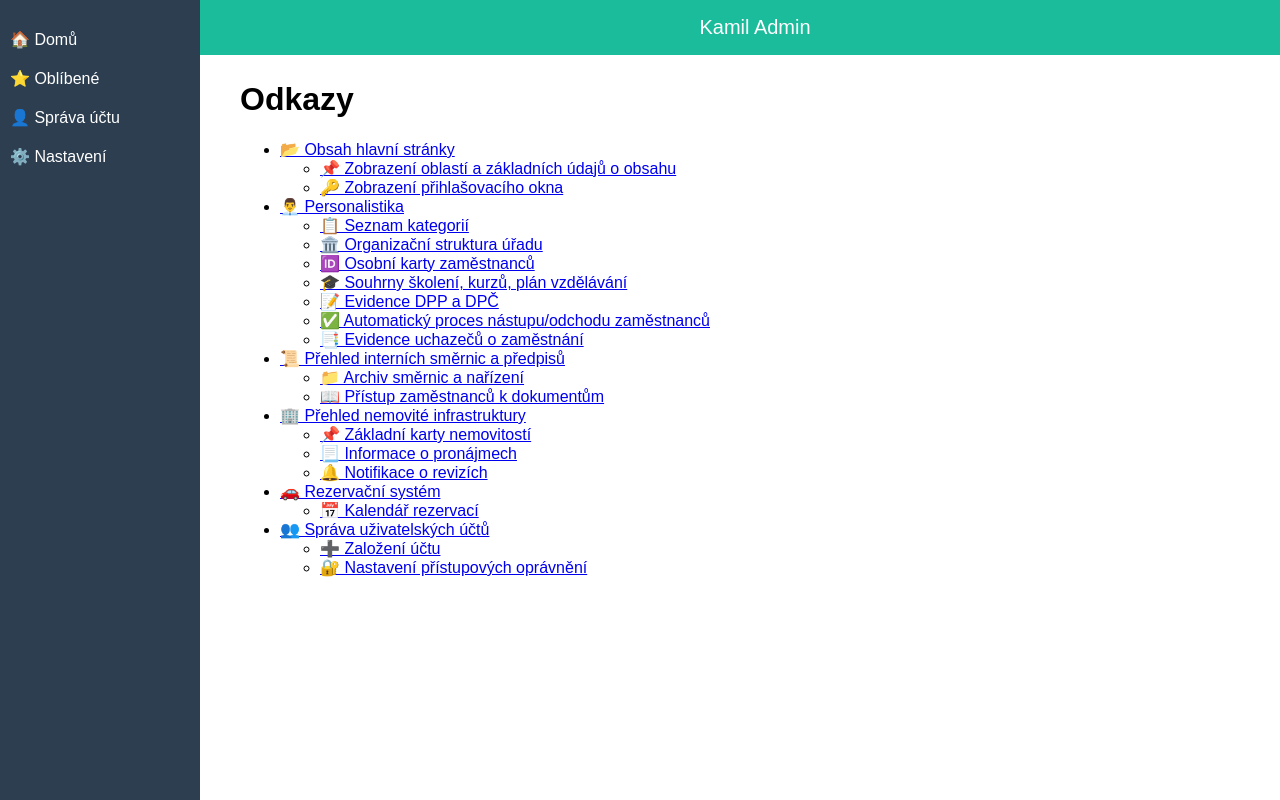
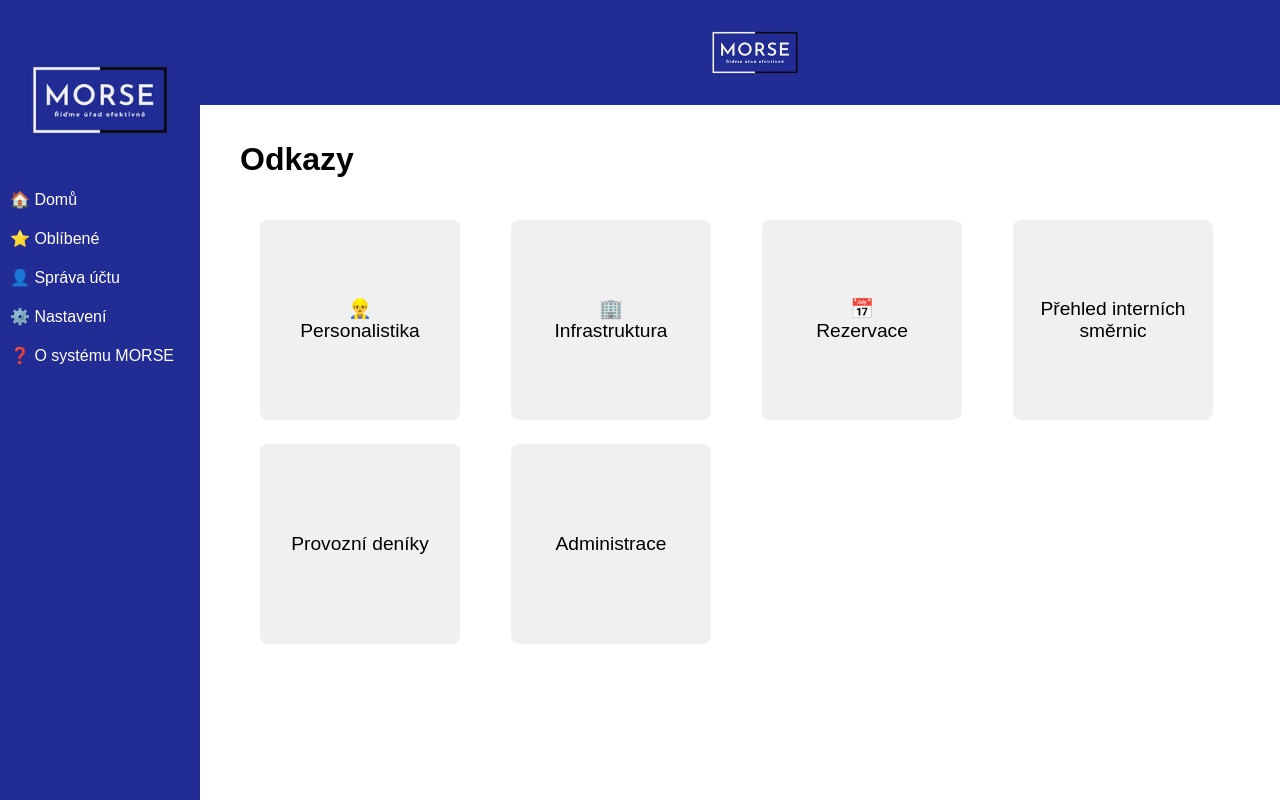
Before and after one commit to kapr323/KamilAdmin, a Django app: page / in a window 1280 px wide. Run offline with Django 5.2, Linux system fonts and the light colour scheme; parts of the project's set-up code (start-up, migrations or seed data) failed here and were passed over.

Commit message:
Tvorba dlaždic, šablon a appendování loga.

```diff
--- a/viewer/models.py
+++ b/viewer/models.py
@@ -2,7 +2,7 @@ from enum import unique
 
 from django.db import models
 from django.db.models import Model, CharField, DateField
-from django.forms import IntegerField
+from django.db.models import IntegerField
 
 
 # Create your models here.
--- a/viewer/static/css/viewer.css
+++ b/viewer/static/css/viewer.css
@@ -5,7 +5,7 @@ body {
 }
 .sidebar {
     width: 200px;
-    background: #2c3e50;
+    background: #212c95;
     color: white;
     height: 100vh;
     padding-top: 20px;
@@ -19,17 +19,28 @@ body {
     transition: 0.3s;
 }
 .sidebar a:hover {
-    background: #34495e;
+    background: #000000;
 }
+
+.sidebar img.logo-sidebar {
+    width: 80%;
+    display: block;
+    margin: auto;
+}
+
+.sidebar .footer {
+    /* dodělat footer s údaji dole v sidebaru */
+}
+
 .content {
     margin-left: 220px;
     padding: 20px;
     flex-grow: 1;
-    margin-top: 40px;
+    margin-top: 100px;
 }
 .navbar {
     display: flex;
-    background: #1abc9c;
+    background: #212c95; /* alternativně světlejší modrá #3841c3 */
     padding: 15px;
     align-items: center;
     justify-content: center;
@@ -39,5 +50,70 @@ body {
     width: calc(100% - 200px);
     left: 200px;
     top: 0;
-    height: 25px;
+    height: 75px;
 }
+
+.navbar img.logo-navbar {
+    object-fit: contain;
+    height: 135%;
+}
+
+.tiles {
+    display: grid;
+    grid-template-columns: repeat(auto-fill, minmax(200px, auto));
+    gap: 24px;
+    padding: 20px;
+}
+
+.tile {
+    width: 200px;
+    height: 200px;
+    aspect-ratio: 1 / 1;
+    background-color: #f0f0f0;
+    border-radius: 8px;
+    display: flex;
+    align-items: center;
+    justify-content: center;
+    text-align: center;
+    font-size: 1.2rem;
+    transition: 0.3s;
+    cursor: pointer;
+}
+
+.tile:hover {
+    background-color: #212c95;
+    color: white;
+}
+
+.tile-content {
+    display: flex;
+    align-items: center;
+    justify-content: center;
+    text-align: center;
+    width: 100%;
+    height: 100%;
+    color: inherit;
+    text-decoration: none;
+}
+
+.tile-link {
+    display: block;
+    width: 100%;
+    height: 100%;
+    color: inherit;
+    text-decoration: none;
+}
+
+
+.back-button {
+    background-color: #f0f0f0;
+    text-align: center;
+    border-radius: 8px;
+    cursor: pointer;
+    transition: 0.3s;
+}
+
+.back-button:hover {
+    background-color: #212c95;
+    color: white;
+}
--- /dev/null
+++ b/viewer/static/js/viewer.js
@@ -0,0 +1,20 @@
+function showSubtiles(sectionId) {
+    document.querySelector('#main-tiles').style.display = 'none';
+    document.querySelector('#subtiles').style.display = 'block';
+    document.querySelectorAll('#subtiles .tiles').forEach(group => {
+        group.style.display = 'none';
+    });
+
+    const target = document.querySelector(`#${sectionId}`);
+    if (target) {
+        target.style.display = 'grid';
+    }
+}
+
+function backToMain() {
+    document.querySelector('#subtiles').style.display = 'none';
+    document.querySelector('#main-tiles').style.display = 'grid';
+    document.querySelectorAll('#subtiles .tiles').forEach(group => {
+        group.style.display = 'none';
+    });
+}
--- a/viewer/templates/base.html
+++ b/viewer/templates/base.html
@@ -3,26 +3,28 @@
 <head>
     <meta charset="UTF-8">
     <meta name="viewport" content="width=device-width, initial-scale=1.0">
-    <title>{% block title %}Kamil Admin{% endblock %}</title>
+    <title>{% block title %}MORSE{% endblock %}</title>
     {% load static %}
+    <link rel="icon" href="{% static 'img/MORSE.ico' %}">
     <link rel="stylesheet" href="{% static 'css/viewer.css' %}?v={{ STATIC_VERSION }}">
 </head>
 <body>
-
     <div class="sidebar">
+        <img src="{% static 'img/MORSE.ico' %}" alt="MORSE" class="logo-sidebar">
         <a href="{% url 'home' %}">🏠 Domů</a>
-        <a href="#">⭐ Oblíbené</a>
-        <a href="#">👤 Správa účtu</a>
-        <a href="#">⚙️ Nastavení</a>
+        <a href="{% url 'user_favorite' %}">⭐ Oblíbené</a>
+        <a href="{% url 'user_account' %}">👤 Správa účtu</a>
+        <a href="{% url 'user_settings' %}">⚙️ Nastavení</a>
+        <a href="{% url 'about' %}">❓ O systému MORSE</a>
     </div>
 
     <div class="navbar">
-        Kamil Admin
+        <img src="{% static 'img/MORSE.ico' %}" alt="MORSE" class="logo-navbar">
     </div>
 
     <div class="content">
         {% block content %}{% endblock %}
     </div>
-
+    <script src="{% static 'js/viewer.js' %}?v={{ STATIC_VERSION }}"></script>
 </body>
 </html>
--- a/viewer/templates/home.html
+++ b/viewer/templates/home.html
@@ -1,52 +1,65 @@
 {% extends "base.html" %}
 
-{% block title %}Kamil Admin{% endblock %}
+{% block title %}MORSE{% endblock %}
 
 {% block content %}
     <h1>Odkazy</h1>
 
-    <ul>
-        <li><a href="#">📂 Obsah hlavní stránky</a>
-            <ul>
-                <li><a href="#">📌 Zobrazení oblastí a základních údajů o obsahu</a></li>
-                <li><a href="#">🔑 Zobrazení přihlašovacího okna</a></li>
-            </ul>
-        </li>
-        <li><a href="#">👨‍💼 Personalistika</a>
-            <ul>
-                <li><a href="#">📋 Seznam kategorií</a></li>
-                <li><a href="#">🏛️ Organizační struktura úřadu</a></li>
-                <li><a href="#">🆔 Osobní karty zaměstnanců</a></li>
-                <li><a href="#">🎓 Souhrny školení, kurzů, plán vzdělávání</a></li>
-                <li><a href="#">📝 Evidence DPP a DPČ</a></li>
-                <li><a href="#">✅ Automatický proces nástupu/odchodu zaměstnanců</a></li>
-                <li><a href="#">📑 Evidence uchazečů o zaměstnání</a></li>
-            </ul>
-        </li>
-        <li><a href="#">📜 Přehled interních směrnic a předpisů</a>
-            <ul>
-                <li><a href="#">📁 Archiv směrnic a nařízení</a></li>
-                <li><a href="#">📖 Přístup zaměstnanců k dokumentům</a></li>
-            </ul>
-        </li>
-        <li><a href="#">🏢 Přehled nemovité infrastruktury</a>
-            <ul>
-                <li><a href="#">📌 Základní karty nemovitostí</a></li>
-                <li><a href="#">📃 Informace o pronájmech</a></li>
-                <li><a href="#">🔔 Notifikace o revizích</a></li>
-            </ul>
-        </li>
-        <li><a href="#">🚗 Rezervační systém</a>
-            <ul>
-                <li><a href="#">📅 Kalendář rezervací</a></li>
-            </ul>
-        </li>
-        <li><a href="#">👥 Správa uživatelských účtů</a>
-            <ul>
-                <li><a href="#">➕ Založení účtu</a></li>
-                <li><a href="#">🔐 Nastavení přístupových oprávnění</a></li>
-            </ul>
-        </li>
-    </ul>
+    <div id="main-tiles" class="tiles">
+    <div class="tile" onclick="showSubtiles('personalistics')">
+        <div class="tile-content">👷‍♂️<br>Personalistika</div>
+    </div>
+    <div class="tile" onclick="showSubtiles('infrastructure')">
+        <div class="tile-content">🏢<br>Infrastruktura</div>
+    </div>
+    <div class="tile" onclick="showSubtiles('reservations')">
+        <div class="tile-content">📅<br>Rezervace</div>
+    </div>
+    <div class="tile" onclick="showSubtiles('internal-guidelines')">
+        <div class="tile-content">Přehled interních směrnic</div>
+    </div>
+        <div class="tile" onclick="showSubtiles('operational-logs')">
+        <div class="tile-content">Provozní deníky</div>
+    </div>
+        <div class="tile" onclick="showSubtiles('administration')">
+        <div class="tile-content">Administrace</div>
+    </div>
+</div>
+
+<div id="subtiles" style="display: none;">
+    <button class="back-button" onclick="backToMain()">⬅ Zpět</button>
+
+    <div id="personalistics" class="tiles" style="display: none;">
+        <div class="tile">
+            <div class="tile-content">Zaměstnanci</div>
+        </div>
+        <div class="tile">
+            <div class="tile-content">Dlaždice A</div>
+        </div>
+    </div>
+    <div id="reservations" class="tiles" style="display: none;">
+        <div class="tile">
+        <a href="{% url 'reservation_system' %}" class="tile-link">
+            <div class="tile-content">
+                Rezervační systém zasedacích místností a sálů
+            </div>
+        </a>
+</div>
+    </div>
+    <div id="operational-logs" class="tiles" style="display: none;">
+        <div class="tile">
+            <div class="tile-content">Nemovitosti</div>
+        </div>
+        <div class="tile">
+            <div class="tile-content">Místnosti</div>
+        </div>
+        <div class="tile">
+            <div class="tile-content">Vozidla</div>
+        </div>
+    </div>
+</div>
+
+
+
 
 {% endblock %}
--- a/viewer/urls.py
+++ b/viewer/urls.py
@@ -1,6 +1,12 @@
 from django.urls import path
 from .views import home
+from . import views
 
 urlpatterns = [
     path('', home, name='home'),
+    path('about/', views.about, name='about'),
+    path('settings/', views.user_settings, name='user_settings'),
+    path('favorite/', views.user_favorite, name='user_favorite'),
+    path('account/', views.user_account, name='user_account'),
+    path('reservation-system/', views.reservation_system, name='reservation_system'),
 ]
--- a/viewer/views.py
+++ b/viewer/views.py
@@ -2,3 +2,18 @@ from django.shortcuts import render
 
 def home(request):
     return render(request, 'home.html')
+
+def about(request):
+    return render(request, 'about.html')
+
+def user_account(request):
+    return render(request, 'user_account.html')
+
+def user_settings(request):
+    return render(request, 'user_settings.html')
+
+def user_favorite(request):
+    return render(request, 'user_favorite.html')
+
+def reservation_system(request):
+    return render(request, 'reservation_system.html')
```
Also changed, not shown: viewer/templates/about.html (added, +7 -0 lines), viewer/templates/reservation_system.html (added, +32 -0 lines), viewer/templates/user_account.html (added, +7 -0 lines), viewer/templates/user_favorite.html (added, +7 -0 lines), viewer/templates/user_settings.html (added, +7 -0 lines), viewer/static/img/MORSE.ico (added).
